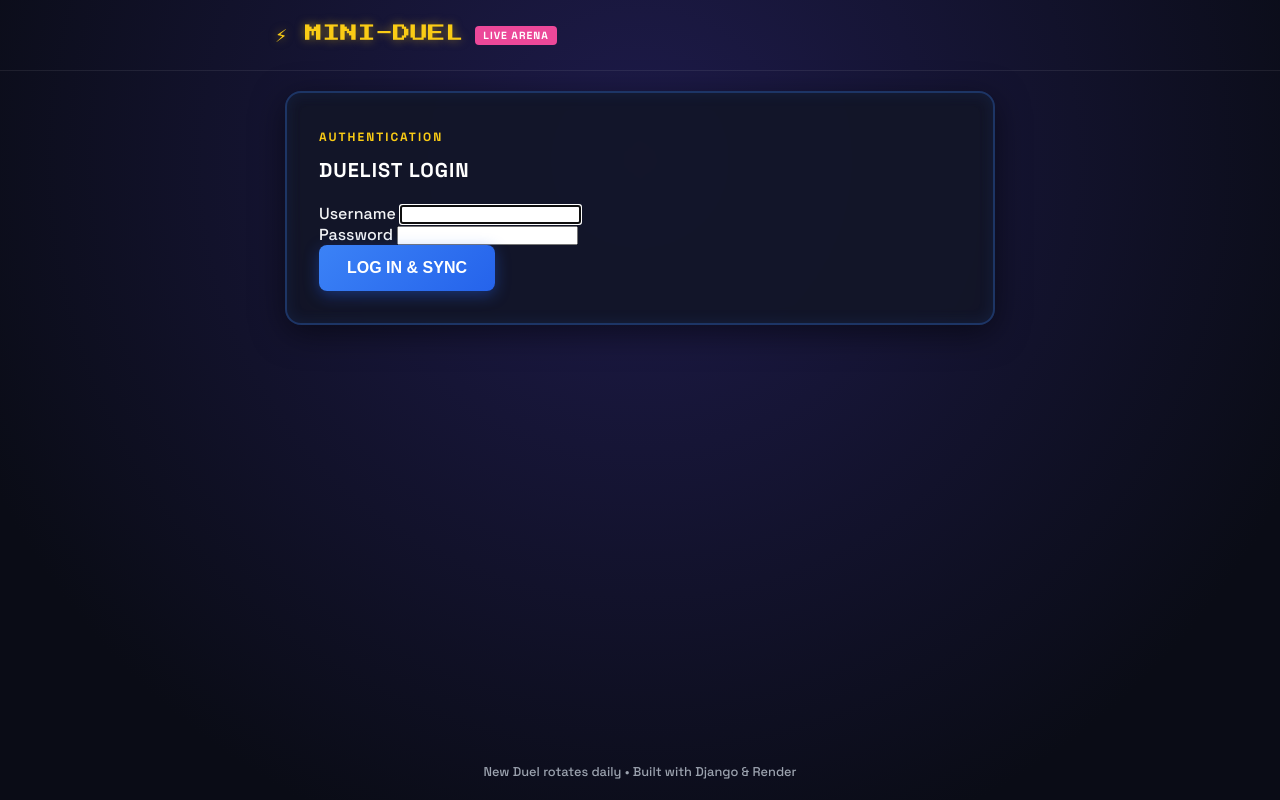
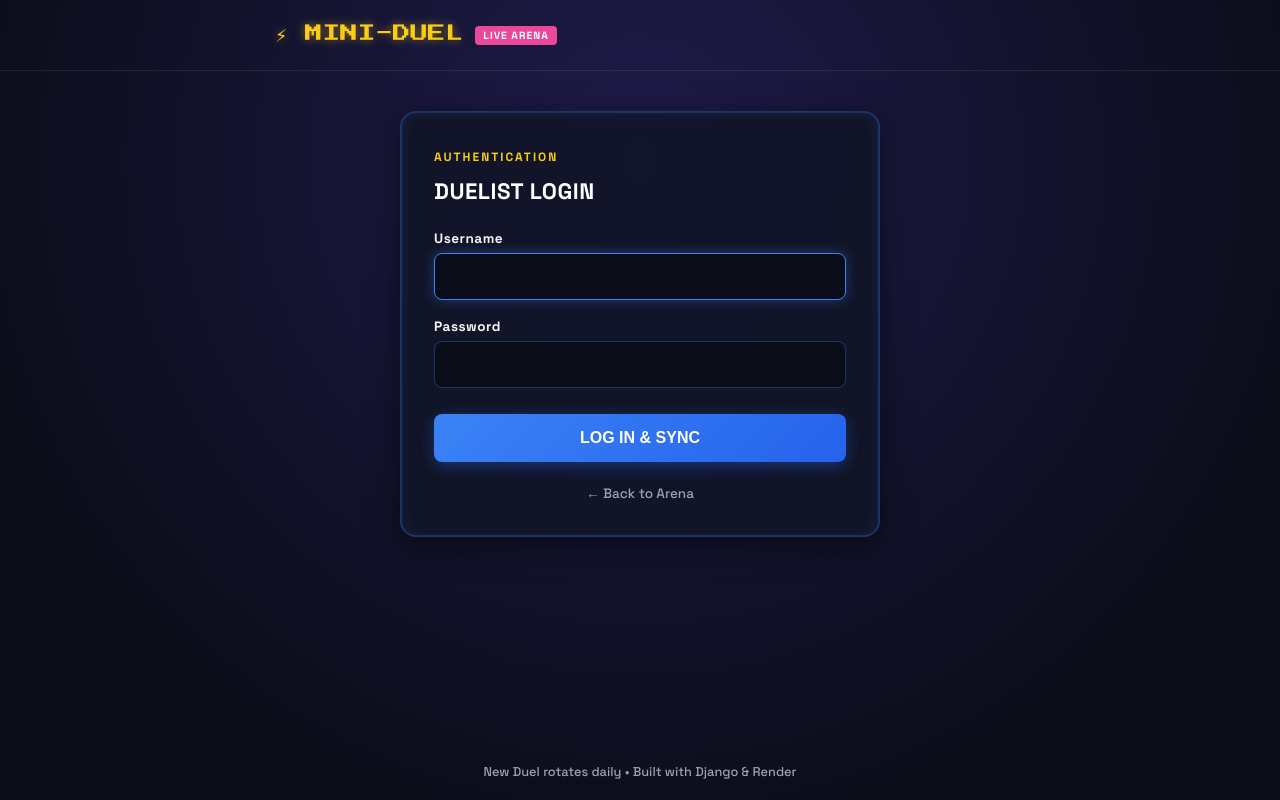
Before and after one commit to bharath2410/daily-mini-duel, a Django app: page /login/ in a window 1280 px wide. Run offline with Django 5.2, Linux system fonts and the light colour scheme.

Commit message:
Polish authentication card and form inputs layout

```diff
--- a/static/css/arcade.css
+++ b/static/css/arcade.css
@@ -415,3 +415,124 @@ body {
     background: rgba(255, 255, 255, 0.2);
     border-color: #fff;
 }
+
+/* --- Authentication & Form Styling --- */
+.auth-wrapper {
+    display: flex;
+    justify-content: center;
+    align-items: center;
+    width: 100%;
+    padding: 20px 0;
+}
+
+.auth-card {
+    width: 100%;
+    max-width: 480px;
+    margin: 0 auto;
+    box-sizing: border-box;
+}
+
+.auth-title {
+    font-size: 1.4rem;
+    font-weight: 700;
+    color: #fff;
+    margin-bottom: 24px;
+    letter-spacing: 0.5px;
+}
+
+.auth-form {
+    display: flex;
+    flex-direction: column;
+    gap: 18px;
+}
+
+.form-group {
+    display: flex;
+    flex-direction: column;
+    gap: 6px;
+    text-align: left;
+}
+
+.form-label {
+    font-size: 0.85rem;
+    font-weight: 700;
+    color: var(--text-main);
+    letter-spacing: 0.5px;
+}
+
+/* Style all default Django form inputs */
+.auth-form input[type="text"],
+.auth-form input[type="password"],
+.auth-form input[type="email"] {
+    width: 100%;
+    padding: 13px 16px;
+    background: rgba(10, 12, 22, 0.85);
+    border: 1.5px solid rgba(59, 130, 246, 0.35);
+    border-radius: 8px;
+    color: #fff;
+    font-family: 'Space Grotesk', sans-serif;
+    font-size: 0.95rem;
+    outline: none;
+    box-sizing: border-box;
+    transition: border-color 0.2s ease, box-shadow 0.2s ease;
+}
+
+.auth-form input[type="text"]:focus,
+.auth-form input[type="password"]:focus,
+.auth-form input[type="email"]:focus {
+    border-color: var(--border-neon);
+    box-shadow: 0 0 12px rgba(59, 130, 246, 0.35);
+}
+
+.help-text {
+    font-size: 0.72rem;
+    color: var(--text-muted);
+    line-height: 1.35;
+    margin-top: 2px;
+}
+
+.help-text ul {
+    margin-left: 18px;
+    margin-top: 4px;
+}
+
+.field-error {
+    color: #f87171;
+    font-size: 0.78rem;
+    font-weight: 600;
+    margin-top: 2px;
+}
+
+.error-banner {
+    background: rgba(239, 68, 68, 0.15);
+    border: 1px solid #ef4444;
+    color: #fca5a5;
+    padding: 10px 14px;
+    border-radius: 6px;
+    font-size: 0.85rem;
+    text-align: center;
+}
+
+.btn-block {
+    width: 100%;
+    text-align: center;
+    padding: 15px;
+    font-size: 1rem;
+    margin-top: 8px;
+}
+
+.auth-footer-links {
+    margin-top: 20px;
+    text-align: center;
+}
+
+.back-link {
+    color: var(--text-muted);
+    text-decoration: none;
+    font-size: 0.85rem;
+    transition: color 0.2s ease;
+}
+
+.back-link:hover {
+    color: #fff;
+}
--- a/templates/duel/auth.html
+++ b/templates/duel/auth.html
@@ -1,22 +1,39 @@
 {% extends 'base.html' %}
 
 {% block content %}
+<div class="auth-wrapper">
     <div class="arcade-card auth-card">
         <div class="badge-tag">AUTHENTICATION</div>
-    <h1 class="section-title">{{ title }}</h1>
+        <h1 class="auth-title">{{ title }}</h1>
 
-    <form method="POST" class="auth-form">
+        <form method="POST" class="auth-form" novalidate>
             {% csrf_token %}
+
+            {% if form.non_field_errors %}
+                <div class="form-alert error-banner">
+                    {{ form.non_field_errors.0 }}
+                </div>
+            {% endif %}
+
             {% for field in form %}
                 <div class="form-group">
-                <label class="form-label">{{ field.label }}</label>
+                    <label for="{{ field.id_for_label }}" class="form-label">{{ field.label }}</label>
                     {{ field }}
+                    {% if field.help_text %}
+                        <small class="help-text">{{ field.help_text|safe }}</small>
+                    {% endif %}
                     {% if field.errors %}
                         <span class="field-error">{{ field.errors.0 }}</span>
                     {% endif %}
                 </div>
             {% endfor %}
+
             <button type="submit" class="btn btn-primary btn-block">{{ btn_text }}</button>
         </form>
+
+        <div class="auth-footer-links">
+            <a href="{% url 'duel:home' %}" class="back-link">← Back to Arena</a>
+        </div>
+    </div>
 </div>
 {% endblock %}
```
Lines whose indentation alone changed are shown as unchanged.
